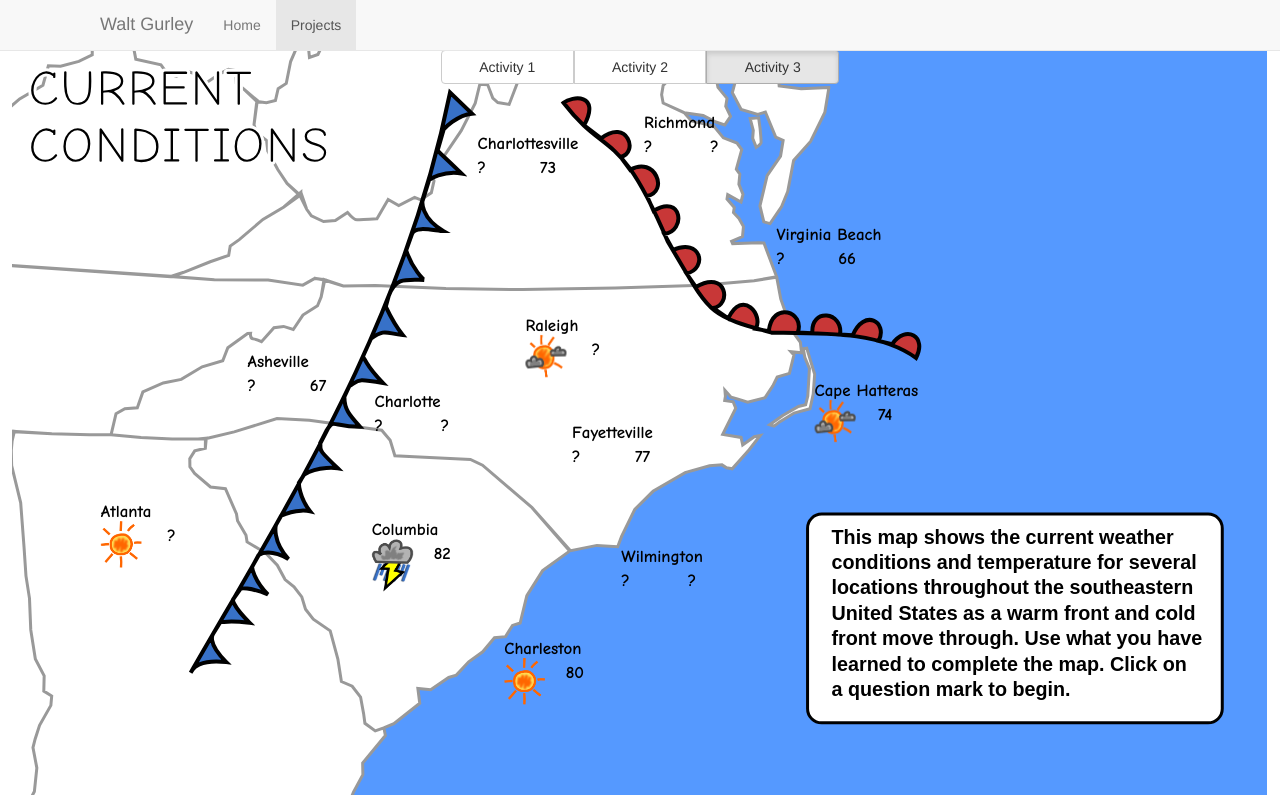
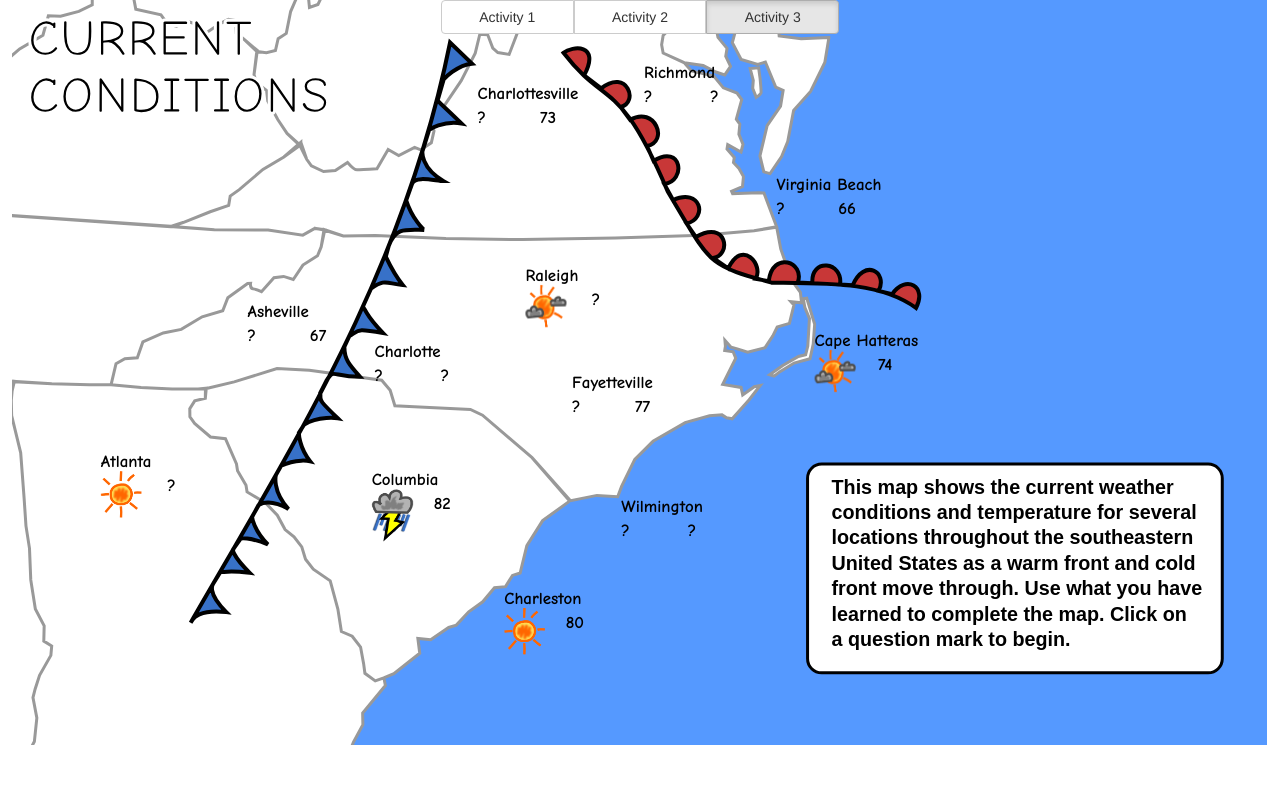
Before and after one commit to WaltGurley/old-website, a plain HTML site: page CurrentConditions/index.html in a window 1280 px wide. Drawn offline with nearby package versions, Linux system fonts and the light colour scheme.

Commit message:
removed nav header from old website

```diff
--- a/CurrentConditions/css/currentConditions.css
+++ b/CurrentConditions/css/currentConditions.css
@@ -20,7 +20,6 @@ html, body {
 	height: calc(100vh - 55px);
 	margin: auto;
 	left: 1vw;
-	top: 50px;
 }
 
 #navButtons {
--- a/CurrentConditions/index.html
+++ b/CurrentConditions/index.html
@@ -6,28 +6,6 @@
 		<link rel="stylesheet" href="https://maxcdn.bootstrapcdn.com/bootstrap/3.3.0/css/bootstrap.min.css">
 	</head>
 	<body>
-		<nav class="navbar navbar-default navbar-fixed-top" role="navigation">
-				<div class="container">
-					<div class="container">
-						<div class="navbar-header">
-							<button type="button" class="navbar-toggle" data-toggle="collapse" data-target=".navbar-collapse">
-								<span class="sr-only">Toggle navigation</span>
-								<span class="icon-bar"></span>
-								<span class="icon-bar"></span>
-								<span class="icon-bar"></span>
-							</button>
-							<h4 class="navbar-text">Walt Gurley</h4>
-						</div>
-						<div class="collapse navbar-collapse">
-							<ul class="nav navbar-nav">
-								<li><a href="/">Home</a></li>
-								<li class="active"><a href="/projects">Projects</a></li>
-							</ul>
-						</div>
-					</div>
-				</div>
-		</nav>
-
 		<div id="mainContainer" class="start-of-page">
 			<div id="navButtons">
 				<div class="row">
--- a/SevenDayForecast/css/sevenDayForecast.css
+++ b/SevenDayForecast/css/sevenDayForecast.css
@@ -26,7 +26,6 @@ html, body {
   /* Standard */
   height: calc(100% - 50px);
 	margin: auto;
-	top: 50px;
   overflow: hidden;
 }
 
--- a/css/frontActivity.css
+++ b/css/frontActivity.css
@@ -31,7 +31,6 @@ html, body {
   height: calc(100% - 50px);
 	margin: auto;
 	left: 0.5%;
-	top: 50px;
   overflow: hidden;
 }
 
```
Also changed, not shown: SevenDayForecast/index.html (+0 -22 lines), index.html (+0 -21 lines).
